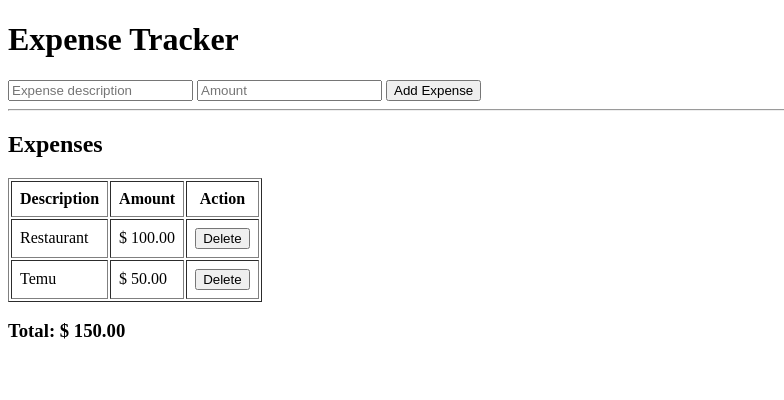
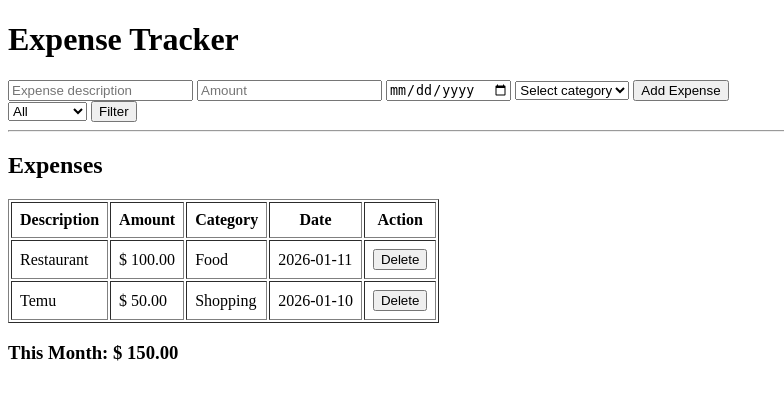
Before and after one commit to hasijadishita-cell/expense-tracker-flask, a Flask app: page / in a window 1280 px wide. Shown: the top 400 px of the page, without its empty margins (0-784 px from the left). Run offline with Flask 3, Linux system fonts and the light colour scheme; data comes from the database, SQL or seed files in the repository; both versions use the stored data as it was after the commit.

Commit message:
Add category-based monthly total filtering

```diff
--- a/app.py
+++ b/app.py
@@ -15,7 +15,9 @@ def init_db():
 CREATE TABLE IF NOT EXISTS expenses(
                    id INTEGER PRIMARY KEY AUTOINCREMENT,
                    description TEXT NOT NULL,
-                   amount REAL NOT NULL)
+                   amount REAL NOT NULL,
+                   category TEXT NOT NULL,
+                   expense_date DATE NOT NULL)
                    """)
     con.commit()
     con.close()
@@ -30,19 +32,29 @@ def index():
     if request.method=="POST":
         description=request.form.get("description")
         amount=float(request.form["amount"])
+        category=request.form.get("category")
+        expense_date=request.form["expense_date"]
 
-        cursor.execute("INSERT INTO EXPENSES (description, amount) VALUES (?, ?)", (description, amount))
+        cursor.execute("INSERT INTO EXPENSES (description, amount, category, expense_date) VALUES (?, ?, ?, ?)", (description, amount, category, expense_date))
         con.commit()
         return redirect("/")
 
-    cursor.execute("SELECT * FROM expenses")
+    filter_category=request.args.get("filter_category")
+    if filter_category and filter_category!="all":
+        cursor.execute("SELECT * FROM expenses WHERE CATEGORY=? ORDER BY expense_date DESC", (filter_category,))
+    else:
+        cursor.execute("SELECT * FROM expenses ORDER BY expense_date DESC")
     expenses=cursor.fetchall()
 
-    cursor.execute("SELECT SUM(amount) FROM expenses")
-    total=cursor.fetchone()[0]
-    total=total if total else 0
+    if filter_category and filter_category!="all":
+        cursor.execute("SELECT SUM(amount) FROM expenses WHERE CATEGORY=? AND strftime('%Y-%m', expense_date)= strftime('%Y-%m', 'now')", (filter_category,))
+    else:
+        cursor.execute("SELECT SUM(amount) FROM expenses WHERE strftime('%Y-%m', expense_date)= strftime('%Y-%m', 'now')")
+
+    month_total=cursor.fetchone()[0]
+    month_total=month_total if month_total else 0
     con.close()
-    return render_template("index.html", expenses=expenses, total=total)
+    return render_template("index.html", expenses=expenses, month_total=month_total, filter_category=filter_category)
 
 @app.route("/delete/<int:expense_id>", methods=["POST"])
 
--- a/templates/index.html
+++ b/templates/index.html
@@ -24,8 +24,36 @@
         required
         >
 
+        <input
+        type="date"
+        name="expense_date"
+        required
+        >
+        <select name="category" required>
+            <option value=""> Select category</option>
+            <option value="Food">Food</option>
+            <option value="Travel">Travel</option>
+            <option value="Rent">Rent</option>
+            <option value="Shopping">Shopping</option>
+            <option value="Other">Other</option>
+        </select>
+
+
+
         <button type=""submit>Add Expense</button>
 
+
+    </form>
+
+    <form method="GET">
+        <select name="filter_category">
+            <option value="">All</option>
+            <option value="Food">Food</option>
+            <option value="Travel">Travel</option>
+            <option value="Rent">Rent</option>
+            <option value="Shopping">Shopping</option>
+        </select>
+        <button type=""submit>Filter</button>
     </form>
     <hr>
 
@@ -35,12 +63,16 @@
         <tr>
             <th>Description</th>
             <th>Amount</th>
+            <th>Category</th>
+            <th>Date</th>
             <th>Action</th>
         </tr>
         {% for expense in expenses %}
         <tr>
             <td>{{ expense[1] }}</td>
             <td>$ {{ "%.2f"|format(expense[2]) }}</td>
+            <td>{{ expense[3] }}</td>
+            <td>{{ expense[4] }}</td>
 
             <td>
                 <form method="POST" action="/delete/{{ expense[0] }}">
@@ -53,7 +85,7 @@
         {% endfor %}
 
     </table>
-    <h3> Total: $ {{ "%.2f"|format(total) }}</h3>
+    <h3> This Month: $ {{ "%.2f"|format(month_total) }}</h3>
     {% else %}
     <p>No expense added yet.</p>
     {% endif %}
```
Also changed, not shown: expenses.db.
